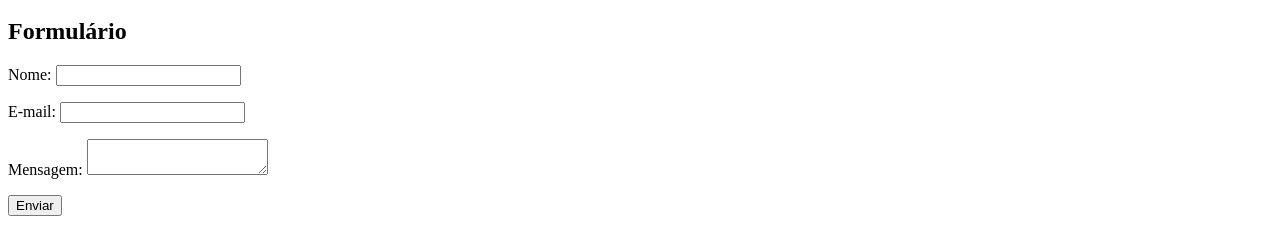
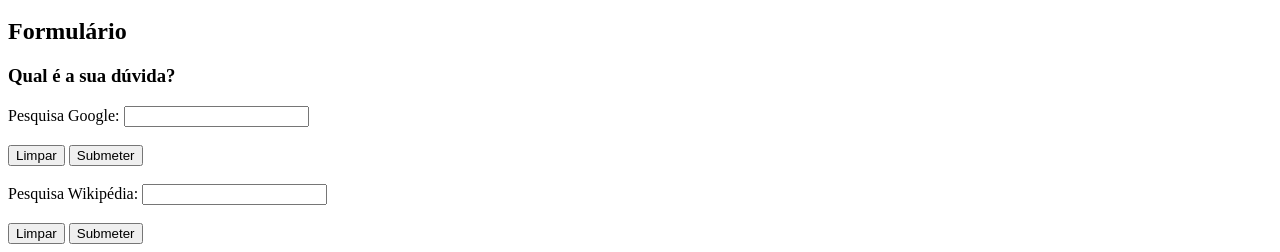
Before and after one commit to gabriela-gnsales/html-css, a plain HTML site: page desafios/html-basico/index.html in a window 1280 px wide. Shown: the part 576-828 px from the top of the page. Drawn offline with Linux system fonts and the light colour scheme.

Commit message:
Atualização 5 - Exercícios Class

```diff
--- a/desafios/html-basico/index.html
+++ b/desafios/html-basico/index.html
@@ -48,24 +48,27 @@
 
     <h1>Questão #3</h1>
     <h2>Formulário</h2>
-    <form action="" method="get">
-        <p>
-         <label for="nome">Nome:</label>
-         <input type="text" id="nome" name="usuario_nome"/>
-        </p>
-         <p>
-             <label for="email">E-mail:</label>
-             <input type="email" id="email" name="usuario_email"/>
-         </p>
-         <p>
-             <label for="msg">Mensagem:</label>
-             <textarea id="msg" name="usuario_msg"></textarea>
-         </p>
-         <p>
-             <!-- <input type="submit" name="enviar" value="Enviar"> -->
-             <button type="submit">Enviar</button>
-         </p>
-     </form>
-
+    <h3>Qual é a sua dúvida?</h3>
+    <form action="https://www.google.com/search" method="get" target="_blank">
+        <div>
+            Pesquisa Google: <input type="text" name="q" id="google-search">
+        </div>
+        <br>
+        <div>
+            <input name="reset" type="reset" value="Limpar">
+            <input name="submit" type="submit" value="Submeter">
+        </div>
+    </form>
+    <br>
+    <form action="http://pt.wikipedia.org/wiki/Special:Pesquisar/" method="get" target="_blank">
+        <div>
+            Pesquisa Wikipédia: <input type="text" name="search" id="wikipedia-search">
+        </div>
+        <br>
+        <div>
+            <input name="reset" type="reset" value="Limpar">
+            <input name="submit" type="submit" value="Submeter">
+        </div>
+    </form>
 </body>
 </html>
```
Also changed, not shown: desafios/introducao html/questao2/index.html (+7 -6 lines).
